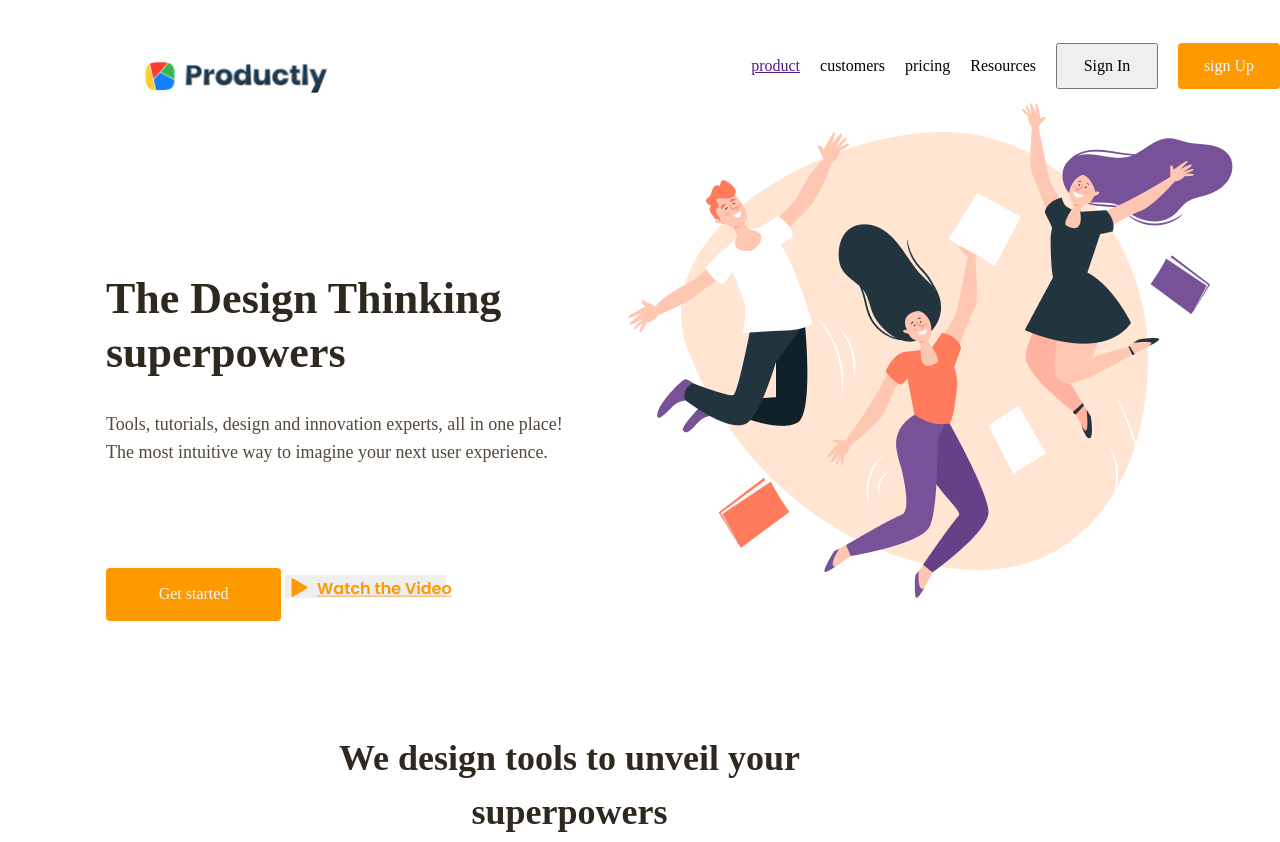
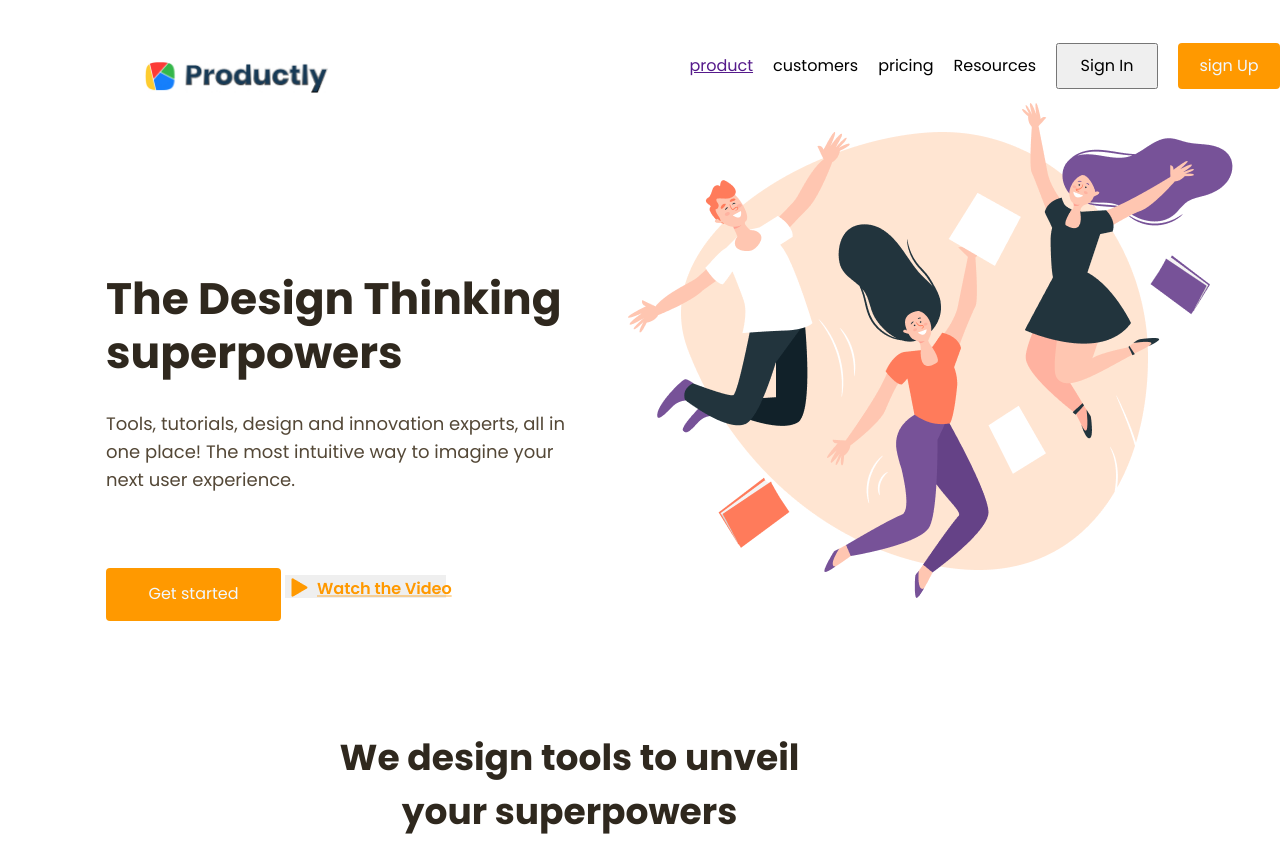
Before and after one commit to Tasneemhussain/productly-project, a plain HTML site: page index.html in a window 1280 px wide. Shown: the top 842 px of the page. Drawn offline with Linux system fonts and the light colour scheme.

Commit message:
Added Fonts and finalized

```diff
--- a/index.html
+++ b/index.html
@@ -4,6 +4,7 @@
     <meta charset="UTF-8">
     <meta http-equiv="X-UA-Compatible" content="IE=edge">
     <meta name="viewport" content="width=device-width, initial-scale=1.0">
+    <link href="https://fonts.googleapis.com/css2?family=Poppins:wght@400;500;600;700&display=swap" rel="stylesheet">
 
     <link rel="stylesheet" href="styles/normalize.css">
     <link rel="stylesheet" href="styles/index.css">
--- a/styles/index.css
+++ b/styles/index.css
@@ -22,7 +22,7 @@ body {
 }
 .nav>li {
     margin-left: 20px;
-    font-family: 'Poppins';
+    font-family: 'Poppins', sans-serif;
     font-style: normal;
     font-weight: 400;
     font-size: 16px;
@@ -53,7 +53,7 @@ body {
 .btn {
     width: 102px;
     height: 46px;
-    font-family: poppins;
+    font-family: 'Poppins', sans-serif;
     font-size: 16px;
     font-weight: 400;
     font-style: normal;
@@ -73,7 +73,7 @@ section {
     height: 108px;
     margin-left: 106px;
     margin-top: 83px;
-    font-family: 'Poppins';
+    font-family: 'Poppins', sans-serif;
     font-style: normal;
     font-weight: 700;
     font-size: 44px;
```
Also changed, not shown: images/Group 31.jpg (deleted).
